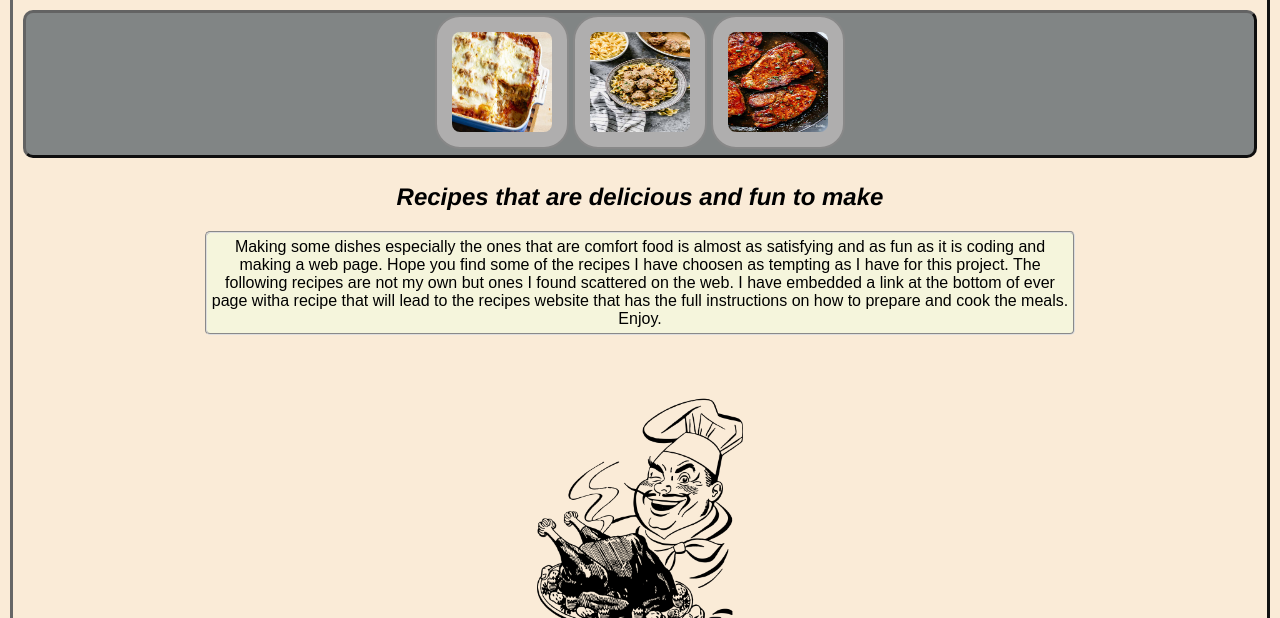
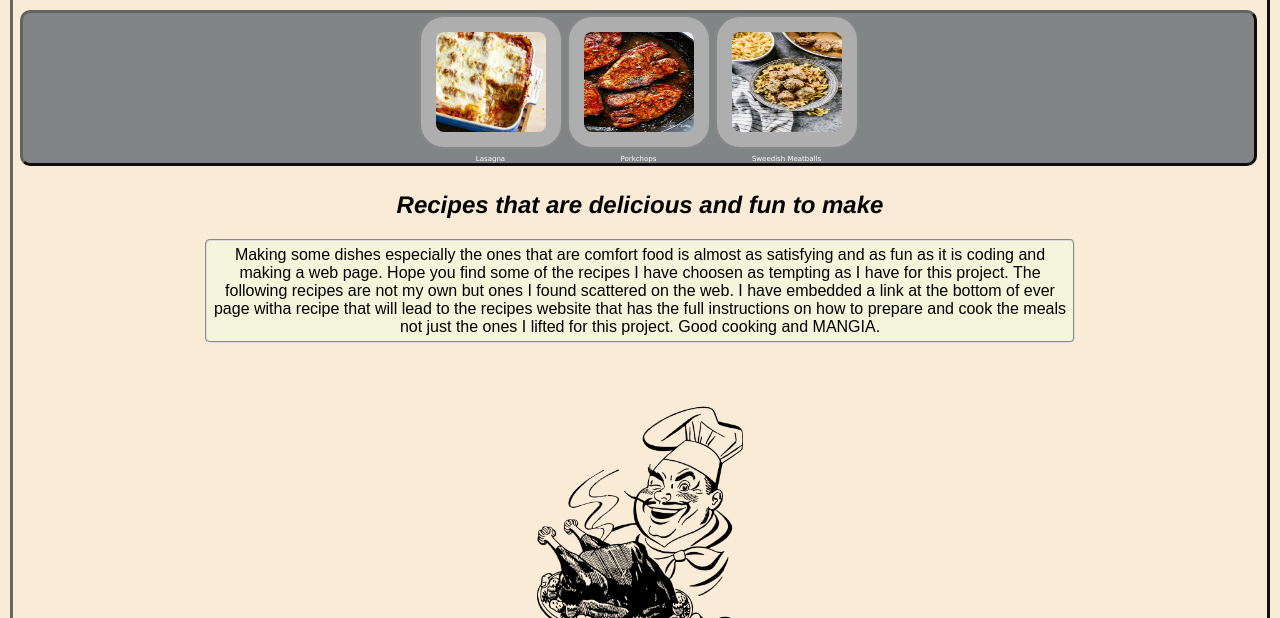
Before and after one commit to m8trix310/My-Favorite-Recipe-Project, a plain HTML site: page index.html in a window 1280 px wide. Shown: the part 182-800 px from the top of the page. Drawn offline with Linux system fonts and the light colour scheme.

Commit message:
modified index.html and css

```diff
--- a/css/style.css
+++ b/css/style.css
@@ -93,8 +93,9 @@ h2 {
     border: 3px outset rgb(99, 99, 99);
     border-radius: 10px;
     background-color: rgb(129, 133, 133);
-    margin: 5px;
+    margin: 5px 5px 5px 2px;
     padding: 0 15px;
+
 }
 
 .food-img {
@@ -103,6 +104,7 @@ h2 {
     padding: 15px;
     margin: 2px;
     background-color: #afaeae;
+
 }
 
 .chef-cartoon {
@@ -114,6 +116,15 @@ justify-content: center;
 figure {
     padding: 10px;
     margin: 5px;
+}
+.fig-text{
+    font-size: 7px;
+    color: white;
+    font-family: cursive;
+    padding: 0;
+    margin: 0;
+    top: 0;
+    text-align: center;
 }
 
 ul,
--- a/index.html
+++ b/index.html
@@ -23,15 +23,15 @@
     <main class="main-container">
         <figure class="thumbnail-img">
             <a href="./recipes/lasagna.html"><img src="./images/lasagna.jpg"
-                    alt="a plate of lasagna" width="100" height="100"
-                    class="food-img"></a>
+                    alt="a plate of lasagna" width="110" height="100"
+                    class="food-img"><figcaption class="fig-text">Lasagna</figcaption></a>
             <a href="./recipes/porkchop.html"><img
-                    src="./images/sweedishMeatballs.jpeg" alt="a plate of
-                    sweedish meatballs" width="100" height="100"
-                    class="food-img"></a>
+                    src="./images/honey-garlic-pc.jpg" alt="a plate of
+                    sweedish meatballs" width="110" height="100"
+                    class="food-img"><figcaption class="fig-text">Porkchops</figcaption></a>
             <a href="./recipes/sweedish-meatballs.html"><img
-                    src="./images/honey-garlic-pc.jpg" alt=" a plate of honey
-                    garlic porkchops" width="100" height="100" class="food-img"></a>
+                    src="./images/sweedishMeatballs.jpeg" alt=" a plate of honey
+                    garlic porkchops" width="110" height="100" class="food-img"><figcaption class="fig-text">Sweedish Meatballs</figcaption></a>
         </figure>
         <article>
             <h2>Recipes that are delicious and fun to make</h2>
@@ -44,7 +44,7 @@
                 the bottom of ever page witha recipe that will lead to the
                 recipes website
                 that has the full instructions on how to prepare and cook the
-                meals. Enjoy. </p>
+                meals not just the ones I lifted for this project. Good cooking and MANGIA.  </p>
 
 
 
@@ -58,7 +58,7 @@
 
 <!-- footer for index differnt then the recipe pages-->
 <footer>
-    <p class="foot">Odin Project recipe project</p>
+    <p class="foot">The Odin Projects Recipe Project</p>
 </footer>
 
 </html>
```
